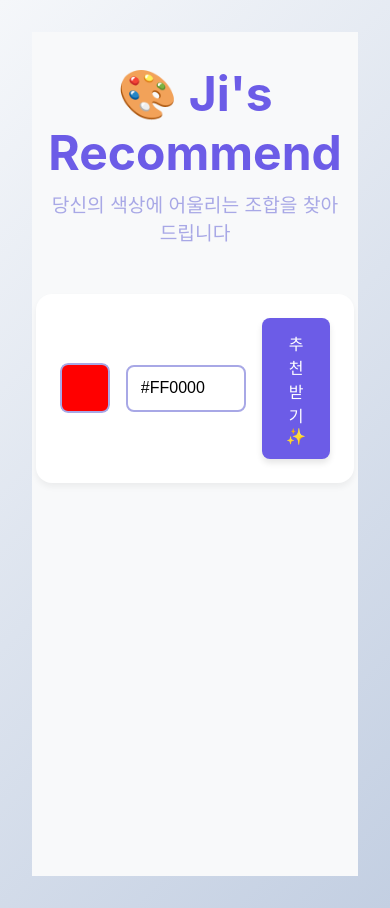
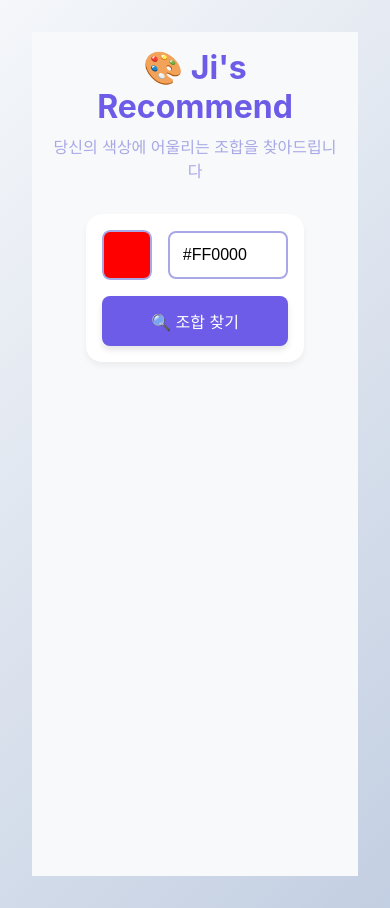
Before and after one commit to jiyun0220/color_recommendation, a React (Create React App) app: page / in a window 390 px wide. Built offline with nearby package versions, Linux system fonts and the light colour scheme; a web font is replaced by a local one.

Commit message:
responsive

```diff
--- a/src/App.tsx
+++ b/src/App.tsx
@@ -10,37 +10,63 @@ const Container = styled.div`
   flex-direction: column;
   align-items: center;
   background-color: #f8f9fa;
-  padding: 2rem;
+  padding: 1rem;
+
+  @media (min-width: 768px) {
+    padding: 2rem;
+  }
 `;
 
 const Header = styled.header`
   text-align: center;
-  margin-bottom: 3rem;
+  margin-bottom: 2rem;
+
+  @media (min-width: 768px) {
+    margin-bottom: 3rem;
+  }
 `;
 
 const Title = styled.h1`
   color: #6c5ce7;
   margin-bottom: 0.5rem;
-  font-size: 3rem;
+  font-size: 2rem;
   display: flex;
   align-items: center;
   gap: 0.5rem;
+  justify-content: center;
+
+  @media (min-width: 768px) {
+    font-size: 3rem;
+  }
 `;
 
 const Subtitle = styled.p`
   color: #a8a8e6;
-  font-size: 1.2rem;
+  font-size: 1rem;
   margin: 0;
+
+  @media (min-width: 768px) {
+    font-size: 1.2rem;
+  }
 `;
 
 const InputContainer = styled.div`
   display: flex;
+  flex-direction: column;
   gap: 1rem;
   margin-bottom: 2rem;
   background: white;
-  padding: 1.5rem;
+  padding: 1rem;
   border-radius: 16px;
   box-shadow: 0 4px 6px rgba(0, 0, 0, 0.05);
+  width: 100%;
+  max-width: 400px;
+
+  @media (min-width: 768px) {
+    flex-direction: row;
+    padding: 1.5rem;
+    max-width: none;
+  }
 `;
 
 const SubmitButton = styled.button`
@@ -54,11 +80,17 @@ const SubmitButton = styled.button`
   transition: all 0.3s;
   display: flex;
   align-items: center;
+  justify-content: center;
   gap: 0.5rem;
+  width: 100%;
 
   &:hover {
     background-color: #5b4bc4;
     transform: translateY(-2px);
+  }
+
+  @media (min-width: 768px) {
+    width: auto;
   }
 `;
 
@@ -98,25 +130,20 @@ function App() {
         </Title>
         <Subtitle>당신의 색상에 어울리는 조합을 찾아드립니다</Subtitle>
       </Header>
-
       <form onSubmit={handleSubmit}>
         <InputContainer>
-          <ColorPicker
-            color={color}
-            onChange={setColor}
-          />
+          <ColorPicker color={color} onChange={setColor} />
           <SubmitButton type="submit">
-            추천받기 ✨
+            🔍 조합 찾기
           </SubmitButton>
         </InputContainer>
       </form>
-
       <PalettesContainer>
         {palettes.map((palette, index) => (
           <ColorPalette
             key={index}
+            colors={palette}
             title={paletteTitles[index].title}
-            colors={palette}
             emoji={paletteTitles[index].emoji}
           />
         ))}
--- a/src/components/ColorPalette.tsx
+++ b/src/components/ColorPalette.tsx
@@ -5,22 +5,31 @@ const PaletteContainer = styled.div`
   width: 100%;
   overflow-x: auto;
   padding: 1rem;
-  margin: 2rem 0;
+  margin: 1rem 0;
   background: white;
   border-radius: 16px;
   box-shadow: 0 4px 6px rgba(0, 0, 0, 0.05);
+
+  @media (min-width: 768px) {
+    margin: 2rem 0;
+  }
 `;
 
 const PaletteRow = styled.div`
-  display: flex;
-  gap: 1rem;
-  padding: 1rem;
-  min-width: min-content;
+  display: grid;
+  grid-template-columns: repeat(auto-fit, minmax(120px, 1fr));
+  gap: 0.5rem;
+  padding: 0.5rem;
+
+  @media (min-width: 768px) {
+    grid-template-columns: repeat(auto-fit, minmax(150px, 1fr));
+    gap: 1rem;
+    padding: 1rem;
+  }
 `;
 
 const ColorCard = styled.div<{ color: string }>`
-  width: 150px;
-  height: 150px;
+  aspect-ratio: 1;
   background-color: ${props => props.color};
   border-radius: 12px;
   box-shadow: 0 4px 6px rgba(0, 0, 0, 0.1);
@@ -30,10 +39,18 @@ const ColorCard = styled.div<{ color: string }>`
   justify-content: center;
   color: white;
   font-weight: bold;
+  font-size: 0.875rem;
   text-shadow: 1px 1px 2px rgba(0, 0, 0, 0.3);
   cursor: pointer;
   transition: transform 0.2s;
   position: relative;
+  word-break: break-all;
+  padding: 0.5rem;
+  text-align: center;
+
+  @media (min-width: 768px) {
+    font-size: 1rem;
+  }
 
   &:hover {
     transform: scale(1.05);
@@ -59,15 +76,24 @@ const PaletteHeader = styled.div`
   align-items: center;
   justify-content: space-between;
   margin-bottom: 1rem;
+  padding: 0 0.5rem;
+
+  @media (min-width: 768px) {
+    padding: 0 1rem;
+  }
 `;
 
 const PaletteTitle = styled.h3`
   color: #6c5ce7;
-  font-size: 1.2rem;
+  font-size: 1rem;
   display: flex;
   align-items: center;
   gap: 0.5rem;
   margin: 0;
+
+  @media (min-width: 768px) {
+    font-size: 1.2rem;
+  }
 `;
 
 const PreviewButton = styled.button`
@@ -75,12 +101,16 @@ const PreviewButton = styled.button`
   border: none;
   color: #6c5ce7;
   cursor: pointer;
-  font-size: 1.2rem;
+  font-size: 1rem;
   display: flex;
   align-items: center;
   padding: 4px;
   border-radius: 4px;
   transition: background-color 0.2s;
+
+  @media (min-width: 768px) {
+    font-size: 1.2rem;
+  }
 
   &:hover {
     background-color: rgba(108, 92, 231, 0.1);
@@ -96,43 +126,70 @@ const PreviewContainer = styled.div<{ show: boolean }>`
 
 const PreviewContent = styled.div`
   display: grid;
-  grid-template-columns: repeat(auto-fit, minmax(200px, 1fr));
-  gap: 1rem;
-  padding: 1rem;
+  grid-template-columns: 1fr;
+  gap: 0.5rem;
+  padding: 0.5rem;
   background: #f8f9fa;
   border-radius: 8px;
+
+  @media (min-width: 768px) {
+    grid-template-columns: repeat(auto-fit, minmax(200px, 1fr));
+    gap: 1rem;
+    padding: 1rem;
+  }
 `;
 
 const PreviewItem = styled.div<{ colors: string[] }>`
-  height: 200px;
+  height: 150px;
   border-radius: 8px;
   overflow: hidden;
   box-shadow: 0 4px 6px rgba(0, 0, 0, 0.1);
+
+  @media (min-width: 768px) {
+    height: 200px;
+  }
 
   &.app-icon {
     background: ${props => props.colors[0]};
     display: flex;
     align-items: center;
     justify-content: center;
-    font-size: 4rem;
+    font-size: 3rem;
     color: ${props => props.colors[1] || '#fff'};
+
+    @media (min-width: 768px) {
+      font-size: 4rem;
+    }
   }
 
   &.website-header {
     background: ${props => props.colors[0]};
-    padding: 1rem;
+    padding: 0.75rem;
+
+    @media (min-width: 768px) {
+      padding: 1rem;
+    }
 
     .nav {
       background: ${props => props.colors[1] || 'rgba(255, 255, 255, 0.1)'};
-      height: 40px;
+      height: 30px;
       border-radius: 4px;
+
+      @media (min-width: 768px) {
+        height: 40px;
+      }
     }
 
     .content {
-      margin-top: 1rem;
-      height: 100px;
+      margin-top: 0.75rem;
+      height: 80px;
       background: ${props => props.colors[2] || 'rgba(255, 255, 255, 0.05)'};
       border-radius: 4px;
+
+      @media (min-width: 768px) {
+        margin-top: 1rem;
+        height: 100px;
+      }
     }
   }
 
@@ -143,15 +200,21 @@ const PreviewItem = styled.div<{ colors: string[] }>`
     justify-content: center;
 
     .circle {
-      width: 100px;
-      height: 100px;
+      width: 80px;
+      height: 80px;
       border-radius: 50%;
       background: ${props => props.colors[1] || '#fff'};
       display: flex;
       align-items: center;
       justify-content: center;
-      font-size: 2rem;
+      font-size: 1.5rem;
       color: ${props => props.colors[2] || props.colors[0]};
+
+      @media (min-width: 768px) {
+        width: 100px;
+        height: 100px;
+        font-size: 2rem;
+      }
     }
   }
 `;
```
